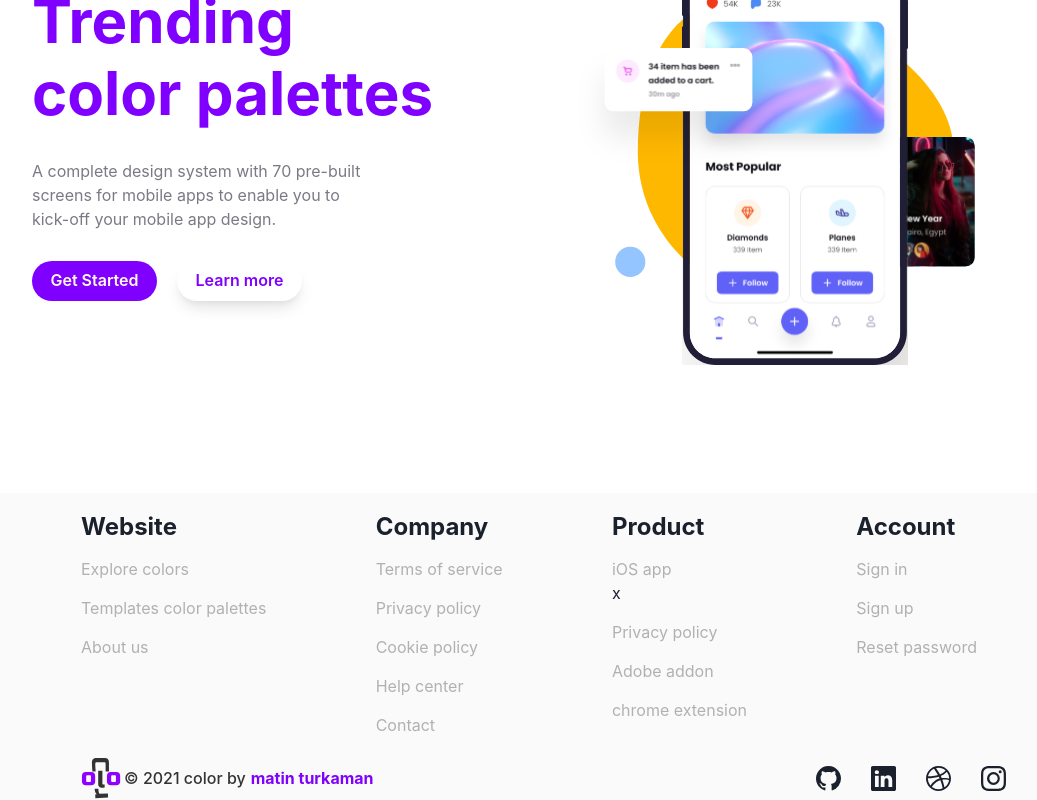
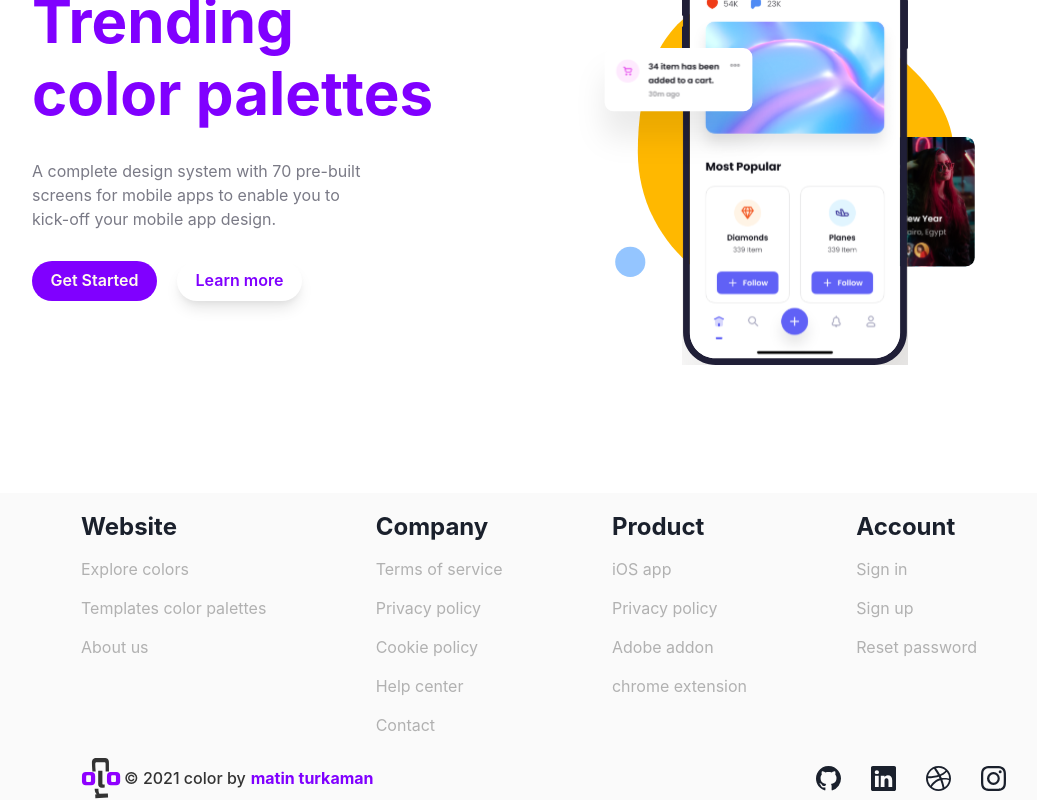
Before and after one commit to matinturkaman/colors, a React (Create React App) app: page / in a window 1280 px wide. Shown: the part 247-1047 px from the top of the page, without its empty margins (111-1148 px from the left). Built offline with nearby package versions, Linux system fonts and the light colour scheme.

Commit message:
Update footer.js

```diff
--- a/src/components/footer/footer.js
+++ b/src/components/footer/footer.js
@@ -72,7 +72,6 @@ const Footer = () => {
             <Text color="#B1B1B1" mt="15px">
               iOS app
             </Text>
-            x
             <Text color="#B1B1B1" mt="15px">
               Privacy policy
             </Text>
```
